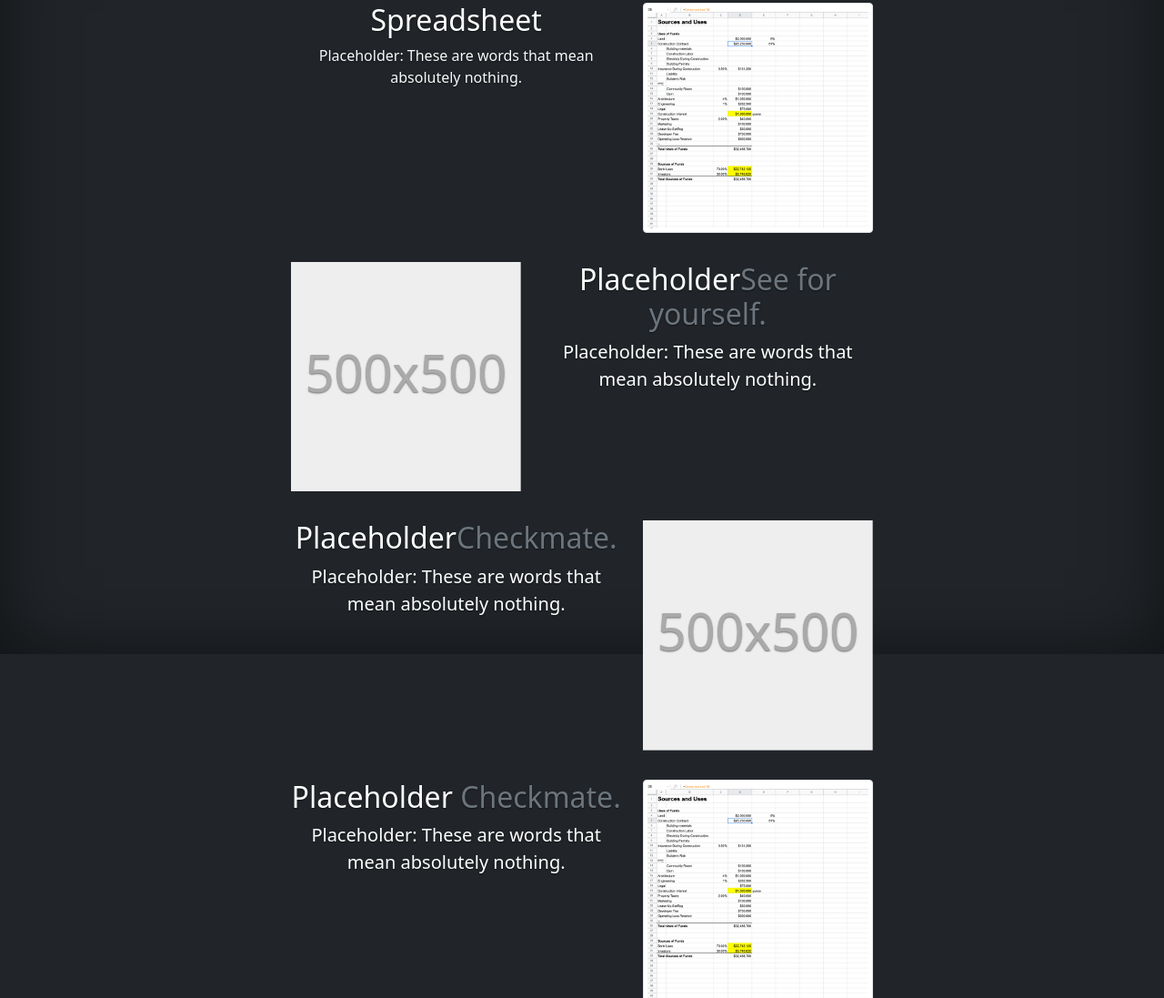
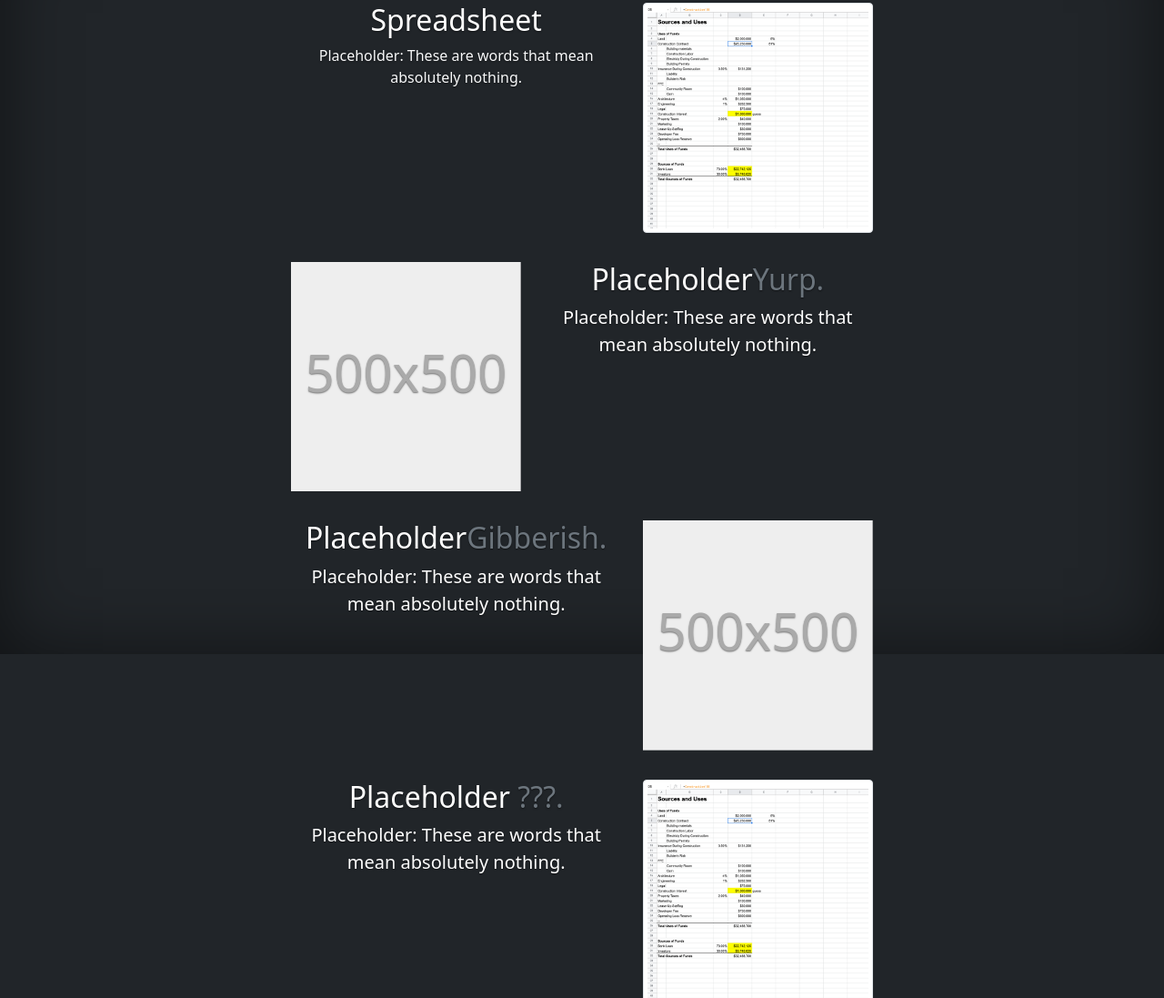
Before and after one commit to hiramj22/newbury_test, a plain HTML site: page pages/sourcesusesdetailed.html in a window 1280 px wide. Shown: the part 81-1178 px from the top of the page at 91% size. Drawn offline with Linux system fonts and the light colour scheme.

Commit message:
Update sourcesusesdetailed.html

```diff
--- a/pages/sourcesusesdetailed.html
+++ b/pages/sourcesusesdetailed.html
@@ -67,7 +67,7 @@
 
   <div class="row featurette">
     <div class="col-md-7 order-md-2">
-      <h2 class="featurette-heading">Placeholder<span class="text-muted">See for yourself.</span></h2>
+      <h2 class="featurette-heading">Placeholder<span class="text-muted">Yurp.</span></h2>
       <p class="lead">Placeholder: These are words that mean absolutely nothing.</p>
     </div>
     <div class="col-md-5 order-md-1">
@@ -80,7 +80,7 @@
 
   <div class="row featurette">
     <div class="col-md-7">
-      <h2 class="featurette-heading">Placeholder<span class="text-muted">Checkmate.</span></h2>
+      <h2 class="featurette-heading">Placeholder<span class="text-muted">Gibberish.</span></h2>
       <p class="lead">Placeholder: These are words that mean absolutely nothing.</p>
     </div>
     <div class="col-md-5">
@@ -92,7 +92,7 @@
 
   <div class="row featurette">
     <div class="col-md-7">
-      <h2 class="featurette-heading">Placeholder <span class="text-muted">Checkmate.</span></h2>
+      <h2 class="featurette-heading">Placeholder <span class="text-muted">???.</span></h2>
       <p class="lead">Placeholder: These are words that mean absolutely nothing.</p>
     </div>
     <div class="col-md-5">
```
